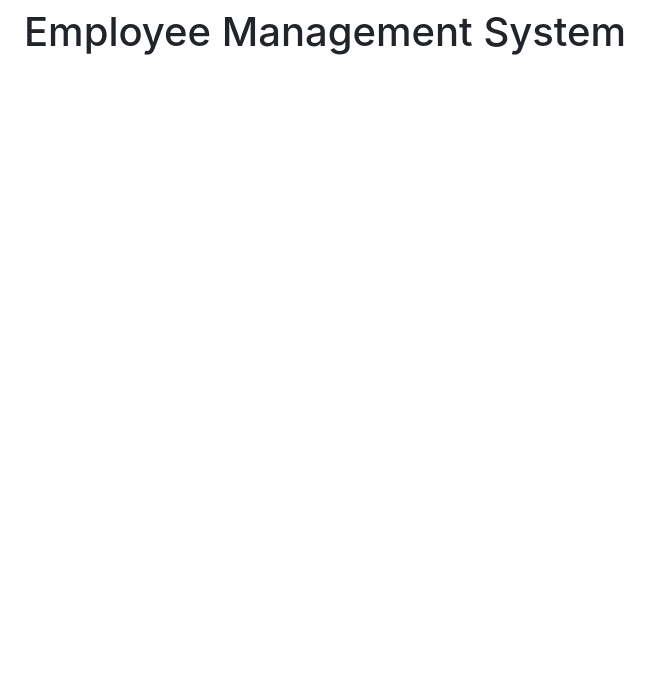
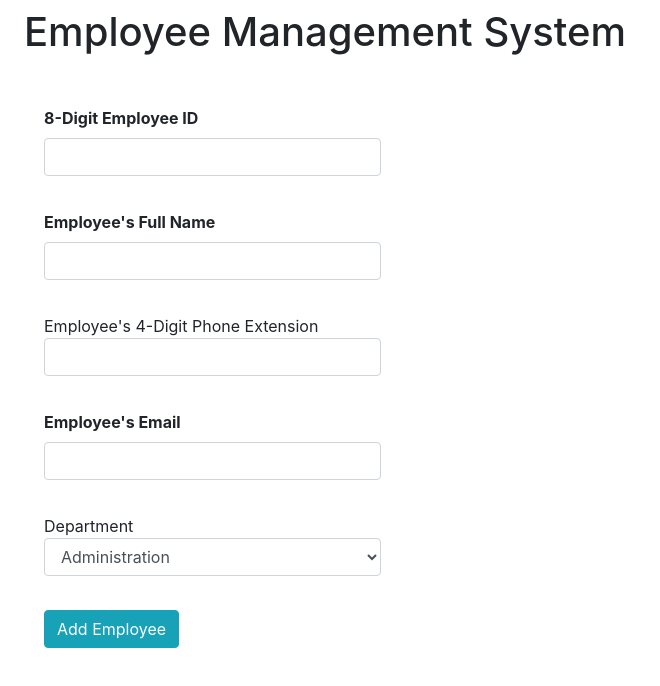
Before and after one commit to OlenaZh/assignment5_644, a plain HTML site: page index.html in a window 1280 px wide. Shown: the whole page, without its empty margins (0-660 px from the left). Drawn offline with nearby package versions, Linux system fonts and the light colour scheme.

Commit message:
html - done

```diff
--- a/index.html
+++ b/index.html
@@ -17,7 +17,31 @@
 <body class="mt-2 ml-4">
     <h1>Employee Management System</h1>
     <form id="empForm">
+        <label for="id">8-Digit Employee ID</label><br>
+        <input type="text" id="id" maxlength="8" required pattern="^[0-9]*$"
+        class="form-control"><br>
 
+        <label for="name">Employee's Full Name</label><br>
+        <input type="text" id="name" required
+        class="form-control"><br>
+
+        <lable for="ext">Employee's 4-Digit Phone Extension</lable>
+        <input type="text" id="ext" maxlength="4" required pattern="^[0-9]*$" class="form-control"><br>
+
+        <label for="email">Employee's Email</label><br>
+        <input type="email" id="email" required class="form-control"><br>
+
+        <lable for="department">Department</lable><br>
+        <select id="department" class="form-control">
+            <option value="Administration">Administration</option>
+            <option value="Engineering">Engineering</option>
+            <option value="Executive">Executive</option>
+            <option value="Marketing">Marketing</option>
+            <option value="QA">Quality Assurance</option>
+            <option value="Sales">Sales</option>
+        </select><br>
+
+        <input type="submit" id="submit" class="btn btn-info" value="Add Employee">
     </form>
 </body>
 </html>
```
